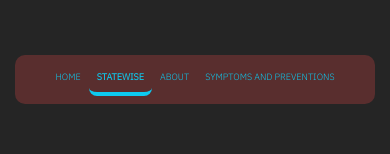
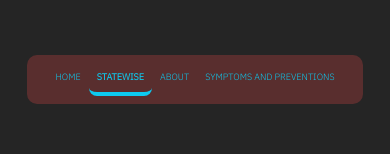
Before and after one commit to Amangupta20000/covidtracker, a React (Create React App) app: page /statewise in a window 390 px wide. Shown: the part 255-409 px from the top of the page. Built offline with nearby package versions, Linux system fonts and the light colour scheme; no server answers.

Commit message:
my covid app

```diff
--- a/src/index.css
+++ b/src/index.css
@@ -256,7 +256,7 @@ th {
     height: 10rem;
   }
   .navbar-nav {
-    /* padding: 0.5rem 1.5rem !important; */
+    padding: 0.5rem 1.3rem !important;
   }
   .navbar-nav .nav-link {
     font-size: small;
```
